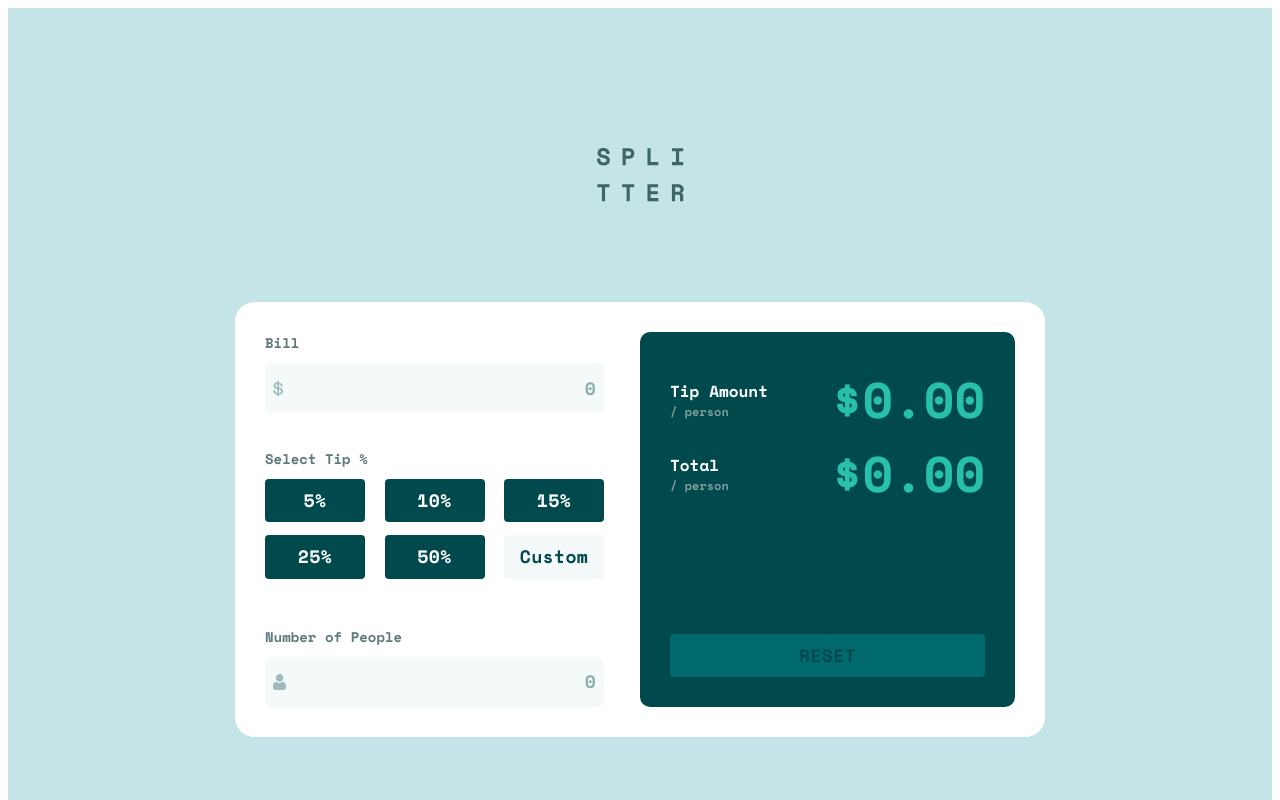
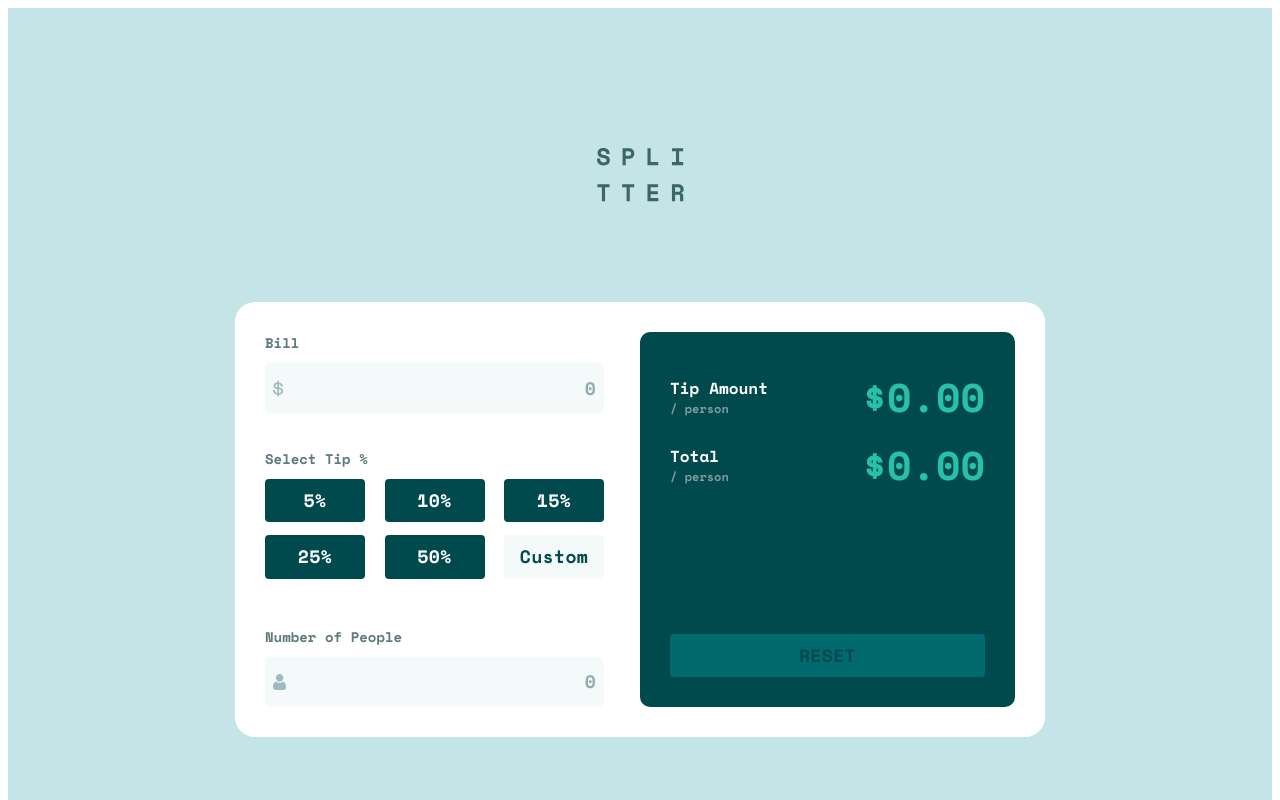
Before and after one commit to adam-regan/tip-calculator-app-main, a React (Create React App) app: page / in a window 1280 px wide. Shown: the top 800 px of the page. Built offline with nearby package versions, Linux system fonts and the light colour scheme.

Commit message:
Fixed results affecting container heights

```diff
--- a/src/components/Content/OutputContainer/OutputInfo.js
+++ b/src/components/Content/OutputContainer/OutputInfo.js
@@ -6,10 +6,12 @@ const useStyles = makeStyles({
 		display: 'flex',
 		justifyContent: 'space-between',
 		alignItems: 'center',
-		margin: 0
+		margin: 0,
+		height: 68
 	},
 	amount: {
-		...styleGuide.fontStyles.result
+		...styleGuide.fontStyles.result,
+		maxWidth: 159
 	},
 	label1: {
 		...styleGuide.fontStyles.outputLabel1
--- a/src/styleGuide/index.js
+++ b/src/styleGuide/index.js
@@ -54,7 +54,7 @@ const fontStyles = {
 	},
 	result: {
 		fontFamily: 'Space Mono, monospace',
-		fontSize: 50,
+		fontSize: 40,
 		fontWeight: 700,
 		color: colors.strongCyan
 	},
```
